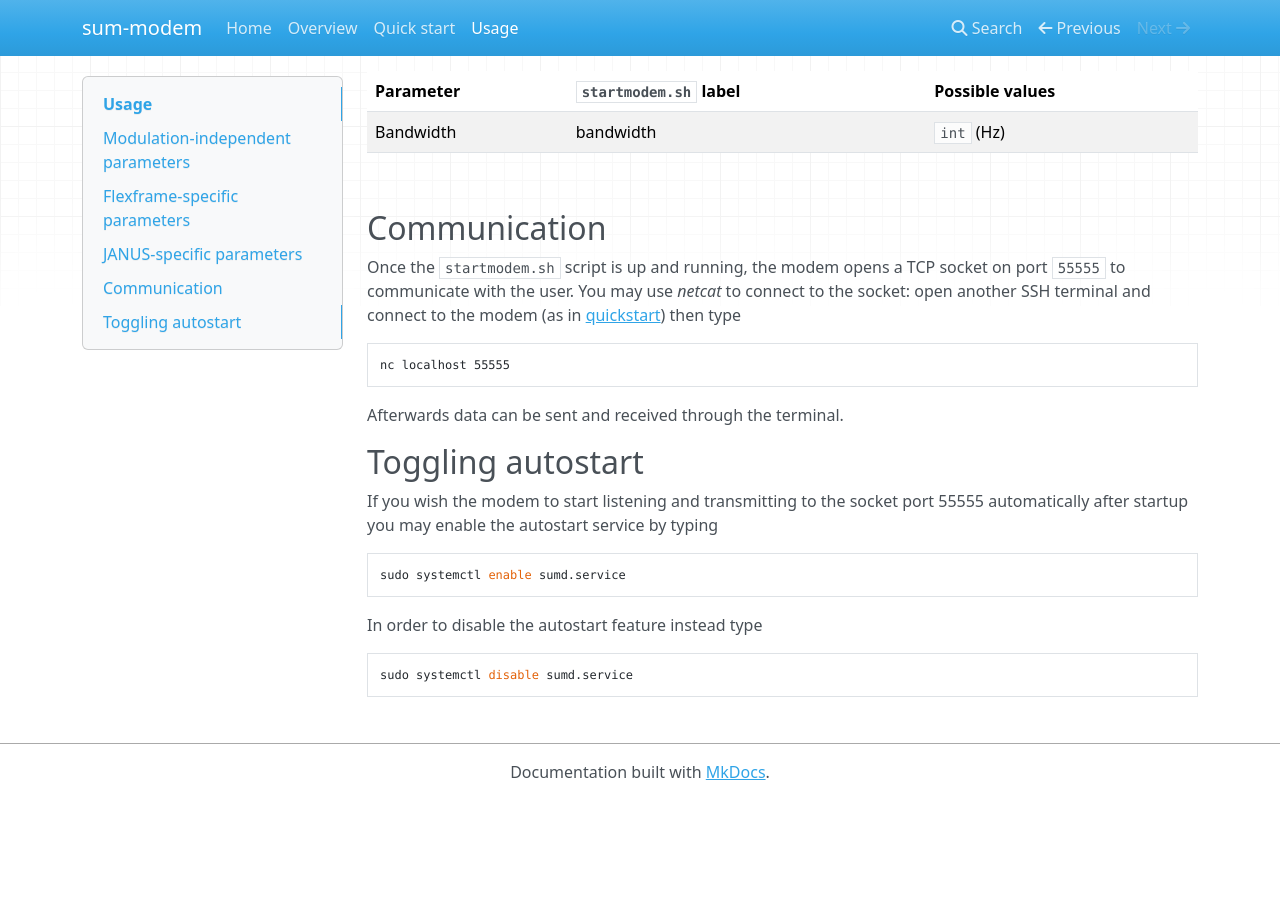
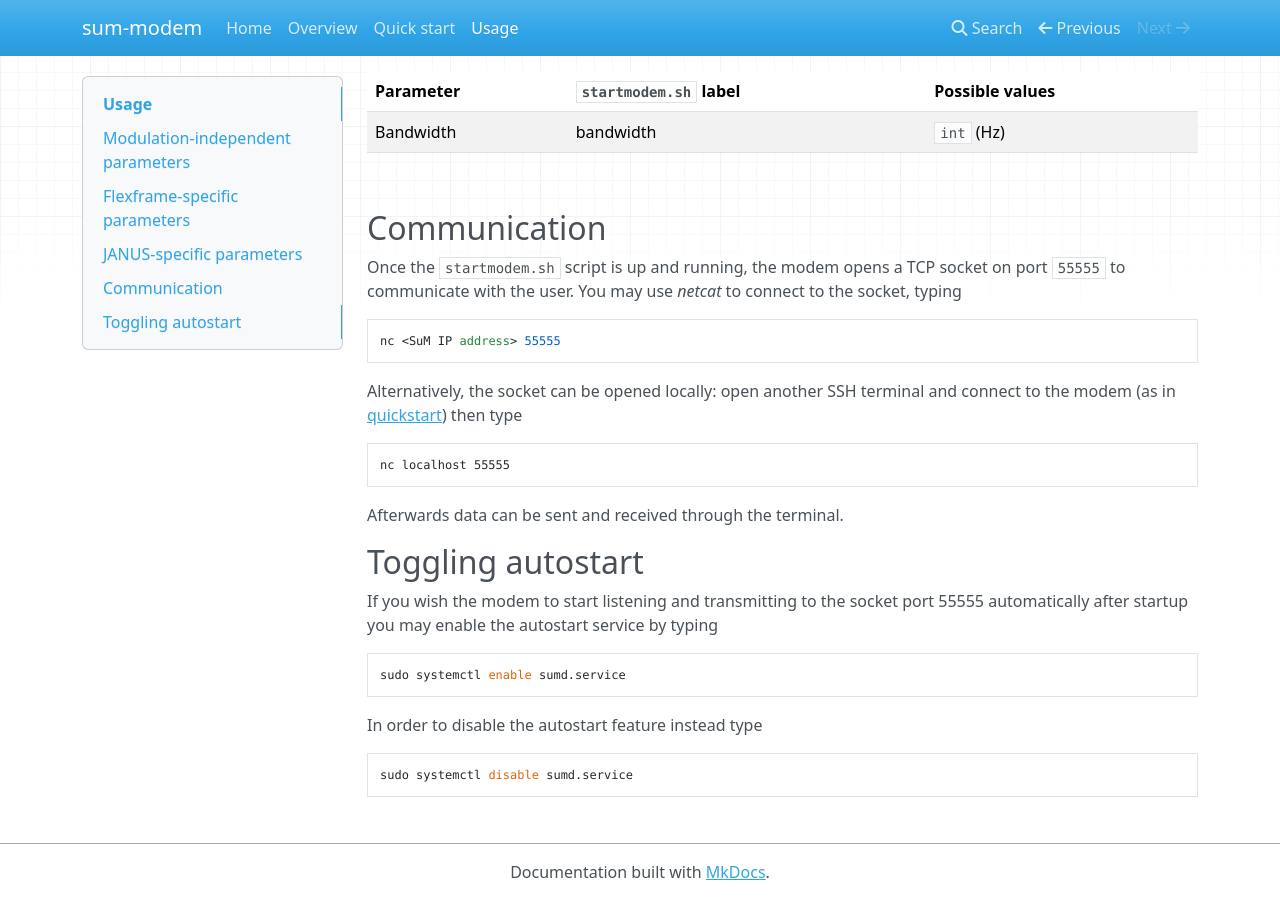
Before and after one commit to subseapulse/sum-doc, an MkDocs documentation site: the page built from docs/usage.md, in a window 1280 px wide and 900 px high, scrolled down 1017 px. Built offline with MkDocs 1.6.1, drawn with Linux system fonts in a browser that asks for light colours; nearby versions of some CDN libraries; before the commit the page ends 1817 px from its top, so only the background shows below that.

Commit message:
doc update

```diff
--- a/docs/usage.md
+++ b/docs/usage.md
@@ -41,7 +41,11 @@ Most parameters can be conveniently changed by editing the `startmodem.sh` file.
 
 ##Communication
 Once the `startmodem.sh` script is up and running, the modem opens a TCP socket on port `55555` to communicate with the user.
-You may use *netcat* to connect to the socket: open another SSH terminal and connect to the modem (as in [quickstart](quickstart.md)) then type
+You may use *netcat* to connect to the socket, typing
+
+	nc <SuM IP address> 55555
+
+Alternatively, the socket can be opened locally: open another SSH terminal and connect to the modem (as in [quickstart](quickstart.md)) then type
 
 	nc localhost 55555
 
```
Also changed, not shown: docs/overview.md (+0 -2 lines), docs/quickstart.md (+1 -1 lines).
